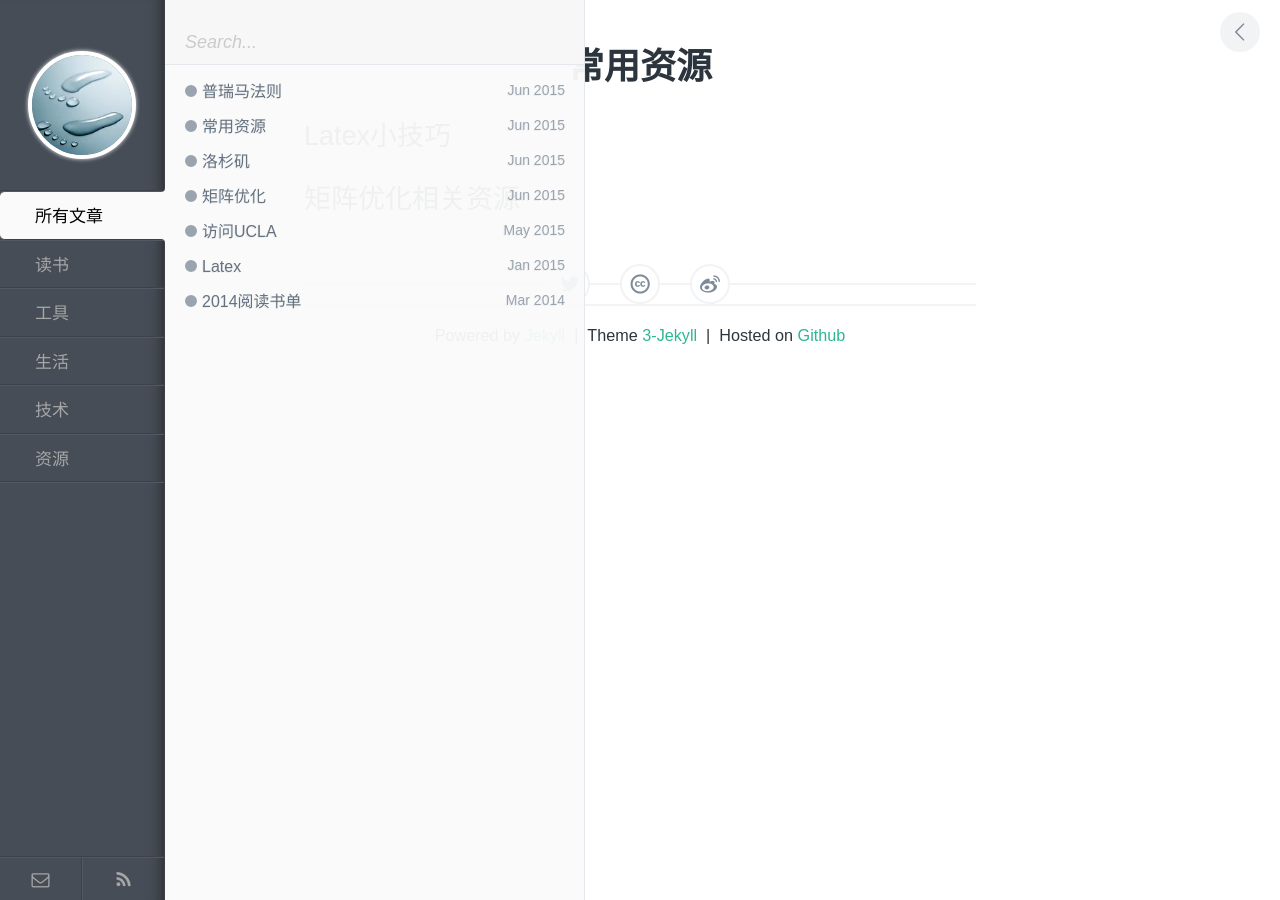
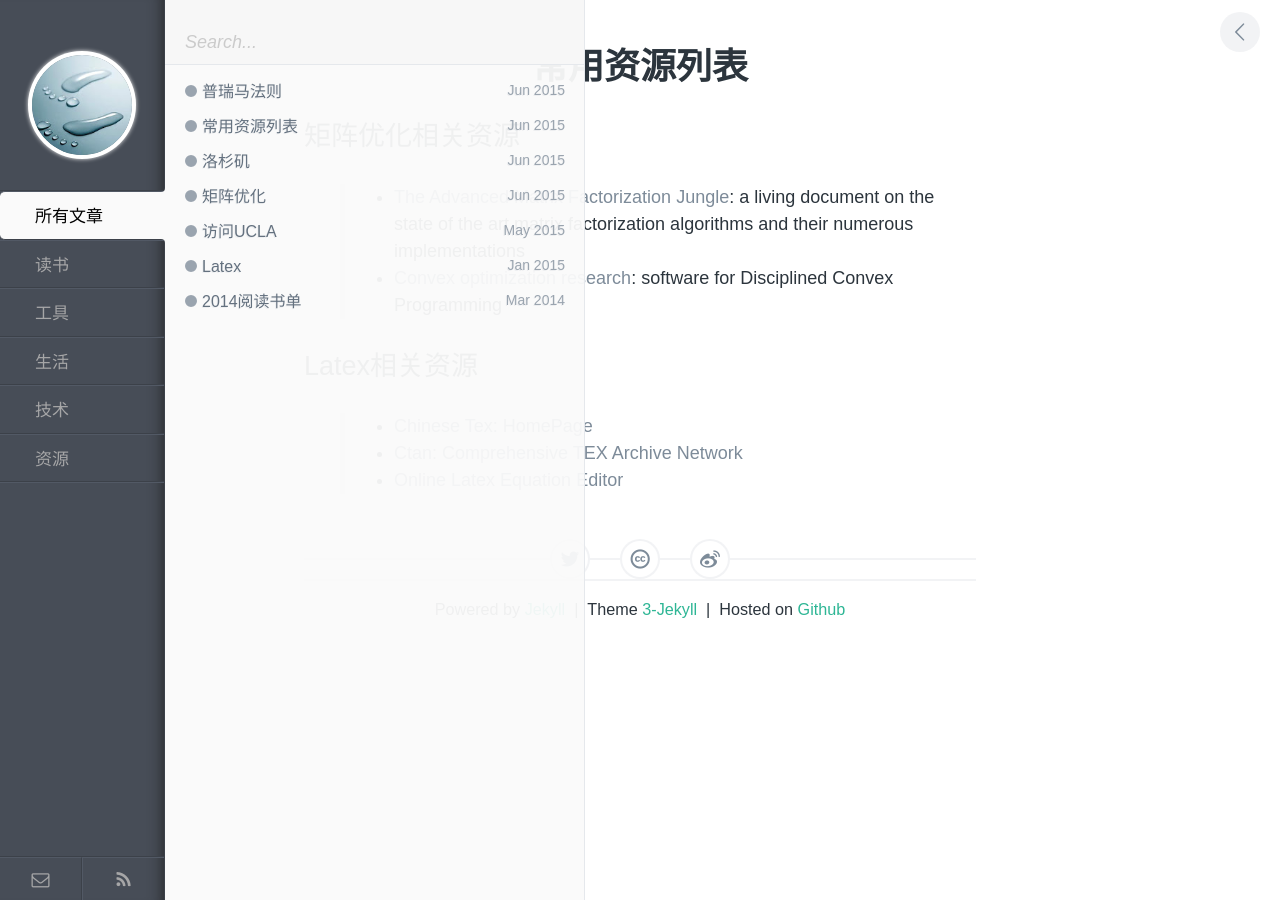
Before and after one commit to polyHong/polyHong.github.io, a Jekyll site: the page built from _posts/resource/2015-06-20-general-resources.md, in a window 1280 px wide. Built offline with Jekyll 4.4.1, drawn with Linux system fonts in a browser that asks for light colours; Markdown is read by kramdown in place of the engine named in the settings.

Commit message:
add resource list

```diff
--- a/_posts/resource/2015-06-20-general-resources.md
+++ b/_posts/resource/2015-06-20-general-resources.md
@@ -1,11 +1,16 @@
 ---
 layout: post
-title: 常用资源
+title: 常用资源列表
 category: 资源
-tags: SEO
-keywords: SEO
+tags: resource
+keywords: Latex, Matrix Optimization
 ---
 
-## Latex小技巧
+## 矩阵优化相关资源
+> - [The Advanced Matrix Factorization Jungle](https://sites.google.com/site/igorcarron2/matrixfactorizations): a living document on the state of the art matrix factorization algorithms and their numerous implementations
+> - [Convex optimization research](http://cvxr.com/): software for Disciplined Convex Programming
 
-## 矩阵优化相关资源
+## Latex相关资源
+> - [Chinese Tex: HomePage](http://www.ctex.org/HomePage)
+> - [Ctan: Comprehensive TEX Archive Network](http://ctan.org/)
+> - [Online Latex Equation Editor](http://www.codecogs.com/latex/eqneditor.php)
```
Also changed, not shown: index.md (+1 -1 lines).
